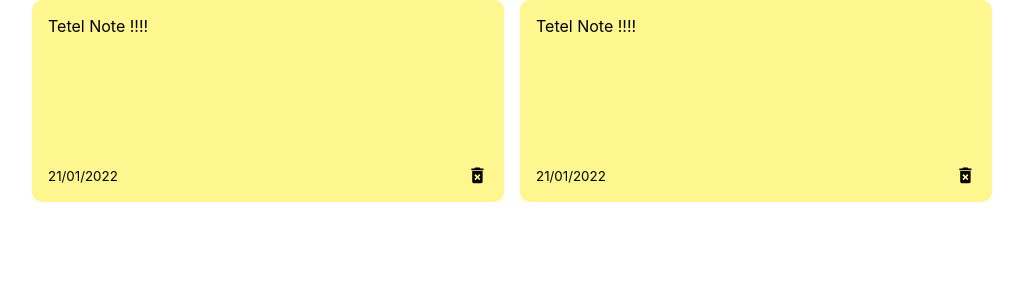
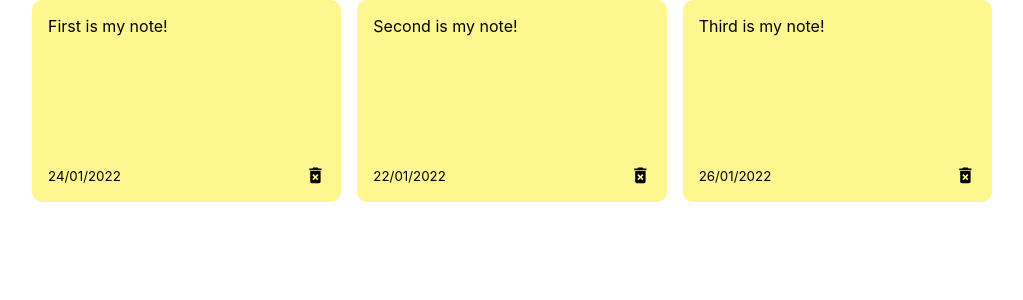
Before and after one commit to svoboda-core/react-my-note-app, a React (Create React App) app: page / in a window 1280 px wide. Shown: the top 300 px of the page, without its empty margins (128-1151 px from the left). Built offline with nearby package versions, Linux system fonts and the light colour scheme.

Commit message:
feat: making the list of notes dynamic

```diff
--- a/src/App.js
+++ b/src/App.js
@@ -1,9 +1,28 @@
+import { useState } from "react";
+import { nanoid } from "nanoid";
 import NotesList from "./components/NotesList";
 
 const App = () => {
+	const [notes, setNotes] = useState([
+		{
+			id: nanoid(),
+			text: "First is my note!",
+			date: "24/01/2022"
+		},
+		{
+			id: nanoid(),
+			text: "Second is my note!",
+			date: "22/01/2022"
+		},
+		{
+			id: nanoid(),
+			text: "Third is my note!",
+			date: "26/01/2022"
+		},
+	]);
 	return (
 		<div className="container">
-			<NotesList />
+			<NotesList notes={notes}/>
 		</div>
 	)
 }
--- a/src/components/Note.js
+++ b/src/components/Note.js
@@ -1,11 +1,11 @@
 import { MdDeleteForever } from 'react-icons/md';
 
-const Note = () => {
+const Note = ({id, text, date}) => {
 	return (
 		<div className="note">
-			<span>Tetel Note !!!!</span>
+			<span>{text}</span>
 			<div className="note-footer">
-				<small>21/01/2022</small>
+				<small>{date}</small>
 				<MdDeleteForever className="delete-icon" size="1.3em" />
 			</div>
 		</div>
--- a/src/components/NotesList.js
+++ b/src/components/NotesList.js
@@ -1,10 +1,9 @@
 import Note from "./Note";
 
-const NotesList = () => {
+const NotesList = ({ notes, }) => {
 	return (
 		<div className="notes-list">
-			<Note />
-			<Note />
+			{notes.map((note) => <Note id={note.id} text={note.text} date={note.date}/>)}
 		</div>
 	)
 }
```
